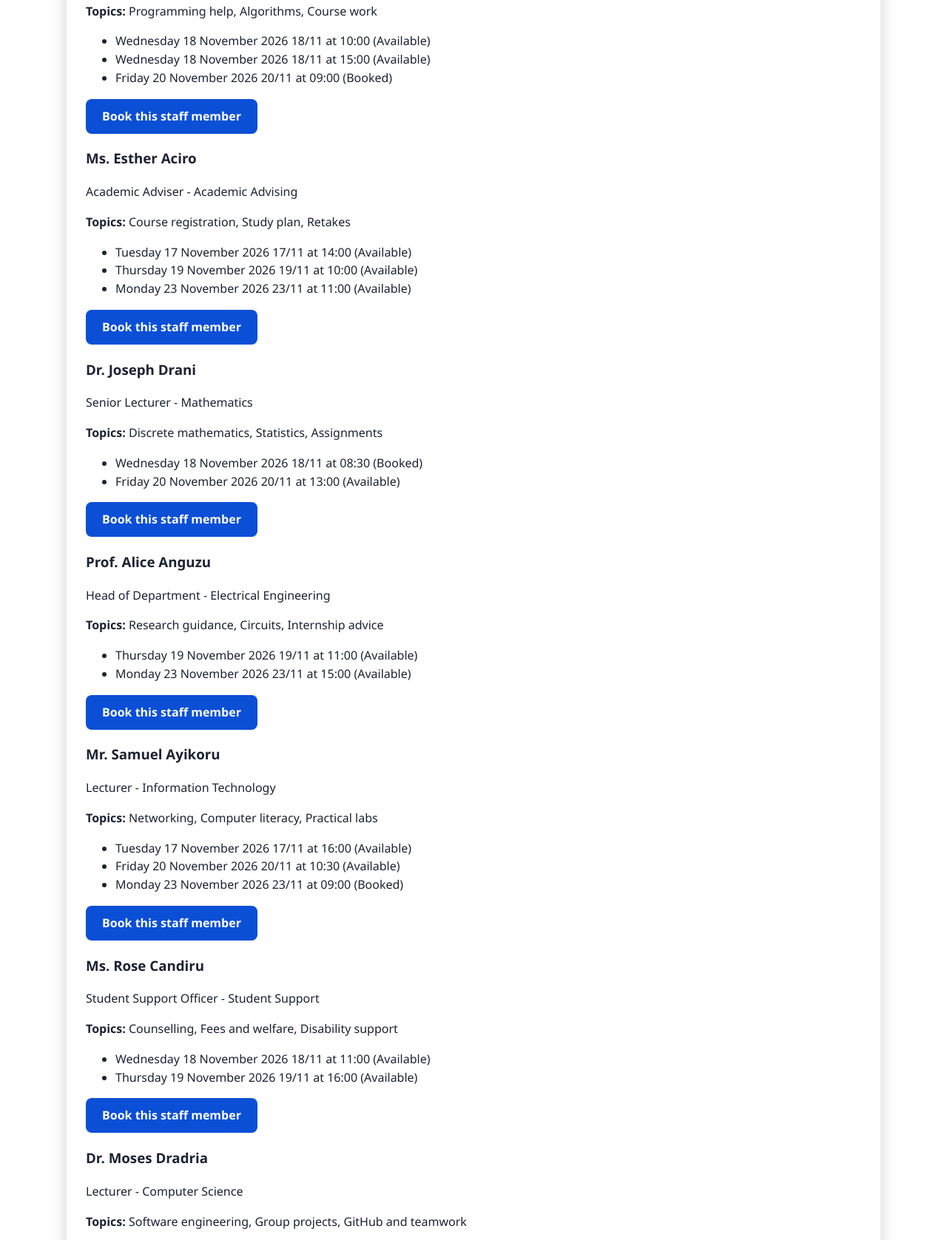
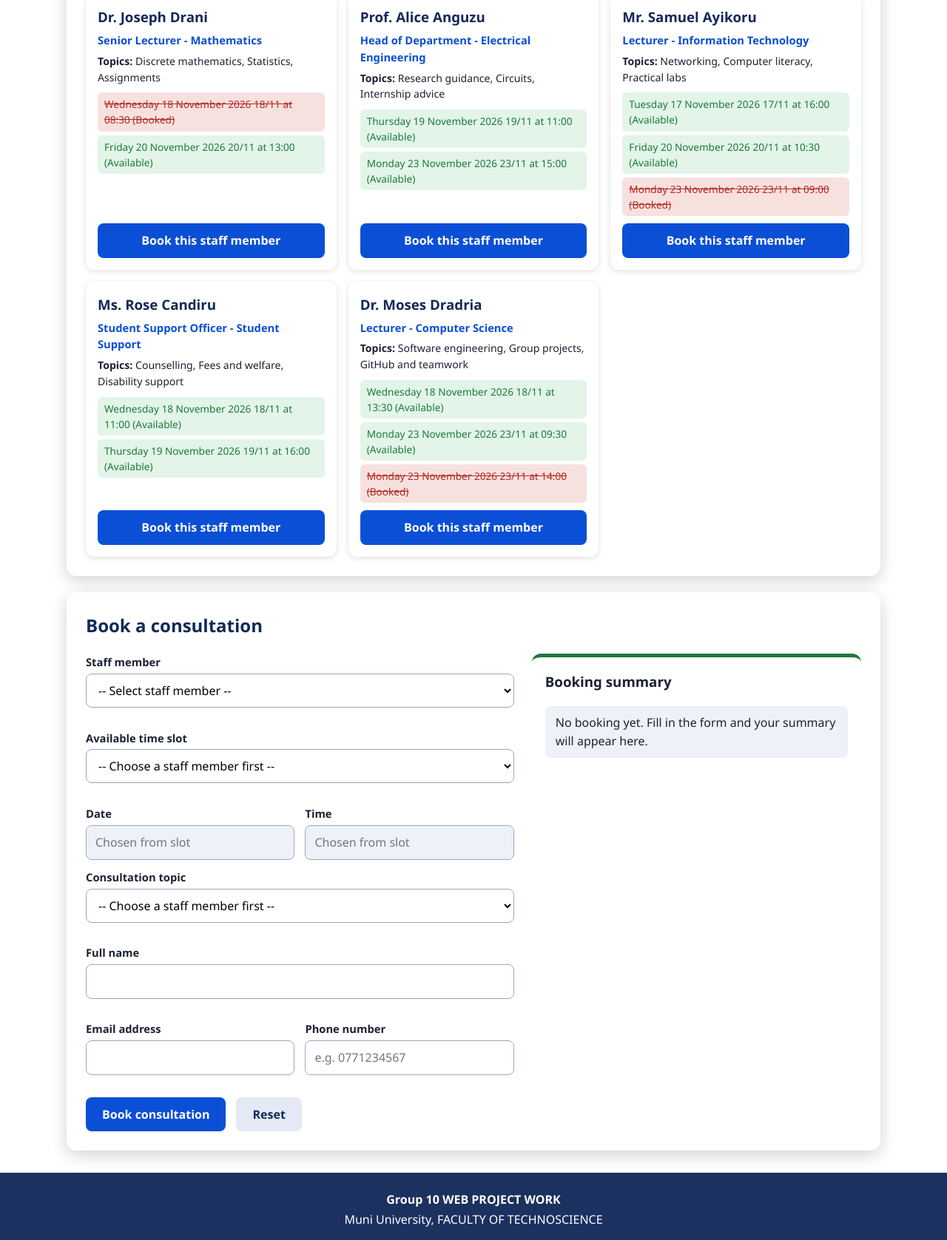
Before and after one commit to luckylockie839-crypto/Group-10-consultation-and-booking-form, a plain HTML site: page index.html in a window 1280 px wide. Shown: the part 1539-3216 px from the top of the page at 74% size. Drawn offline with Linux system fonts and the light colour scheme; files that its build step writes are made by us from their sources; files whose address does not match are found by name.

Commit message:
Add responsive styles and layout for filters and booking

```diff
--- a/style.css
+++ b/style.css
@@ -210,3 +210,188 @@ min-width: 120px;
 display: block;
 font-size: 1.8rem;
 }
+/* filters */
+.filters {
+display: flex;
+flex-wrap: wrap;
+gap: 14px;
+align-items: flex-end;
+margin-bottom: 10px;
+}
+.field {
+display: flex;
+flex-direction: column;
+gap: 4px;
+margin-bottom: 12px;
+min-width: 0;
+flex: 1;
+}
+.filters .field {
+margin-bottom: 0;
+}
+.field.grow {
+flex: 2;
+min-width: 220px;
+}
+label {
+font-weight: 600;
+font-size: 0.92rem;
+}
+input, select {
+font: inherit;
+padding: 10px 12px;
+border: 1.5px solid #9aa6c4;
+border-radius: 8px;
+background: #fff;
+width: 100%;
+}
+input[readonly] {
+background: #eef1f8;
+}
+input[aria-invalid="true"], select[aria-invalid="true"] {
+border-color: var(--red);
+}
+.error {
+color: var(--red);
+font-size: 0.85rem;
+min-height: 1em;
+}
+.row {
+display: flex;
+flex-wrap: wrap;
+gap: 14px;
+}
+.row > .field {
+min-width: 180px;
+}
+
+/* staff cards */
+.staff-grid {
+display: grid;
+grid-template-columns: repeat(auto-fill, minmax(260px, 1fr));
+gap: 16px;
+margin-top: 12px;
+}
+.staff-card {
+background: #fff;
+border-radius: 12px;
+padding: 16px;
+box-shadow: 0 2px 8px rgba(0, 0, 0, 0.12);
+display: flex;
+flex-direction: column;
+gap: 6px;
+}
+.staff-card h3 {
+margin: 0;
+color: var(--navy);
+}
+.staff-card .dept {
+margin: 0;
+color: var(--blue);
+font-weight: 600;
+font-size: 0.92rem;
+}
+.staff-card .topics {
+margin: 0;
+font-size: 0.88rem;
+}
+.slots {
+list-style: none;
+margin: 4px 0;
+padding: 0;
+display: flex;
+flex-direction: column;
+gap: 5px;
+}
+.slot {
+font-size: 0.85rem;
+padding: 5px 9px;
+border-radius: 6px;
+}
+.slot.free {
+background: #e3f4e8;
+color: var(--green);
+}
+.slot.taken {
+background: #f6e1df;
+color: var(--red);
+text-decoration: line-through;
+}
+.staff-card .btn {
+margin-top: auto;
+text-align: center;
+}
+
+/* booking */
+.booking-layout {
+display: grid;
+grid-template-columns: 1.3fr 1fr;
+gap: 24px;
+align-items: start;
+}
+.summary {
+background: #fff;
+border-radius: 12px;
+padding: 18px;
+border-top: 5px solid var(--green);
+}
+.summary h3 {
+margin-top: 0;
+}
+.summary dl {
+margin: 0;
+display: grid;
+grid-template-columns: auto 1fr;
+gap: 6px 12px;
+}
+.summary dt {
+font-weight: 700;
+}
+.summary dd {
+margin: 0;
+overflow-wrap: anywhere;
+}
+
+.state {
+padding: 10px 14px;
+border-radius: 8px;
+margin: 6px 0;
+}
+.state-empty {
+background: #eef1f8;
+}
+.state-success {
+background: #e3f4e8;
+color: var(--green);
+font-weight: 600;
+}
+.state-error {
+background: #f9e3e1;
+color: var(--red);
+font-weight: 600;
+}
+
+/* footer */
+.site-footer {
+background: rgba(18, 41, 90, 0.96);
+color: #fff;
+text-align: center;
+padding: 22px 16px;
+margin-top: 30px;
+}
+.site-footer p {
+margin: 2px 0;
+}
+/* responsive */
+@media (max-width: 800px) {
+.booking-layout {
+grid-template-columns: 1fr;
+}
+.panel {
+padding: 18px;
+}
+}
+@media (max-width: 480px) {
+  .logo { width: 90px; }
+  .stats li { min-width: 45%; }
+}
```
